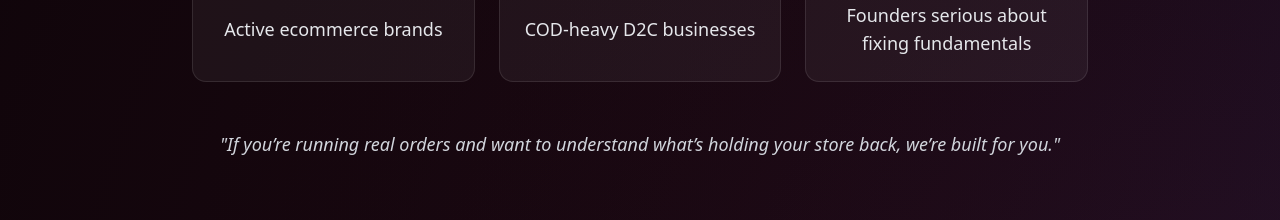
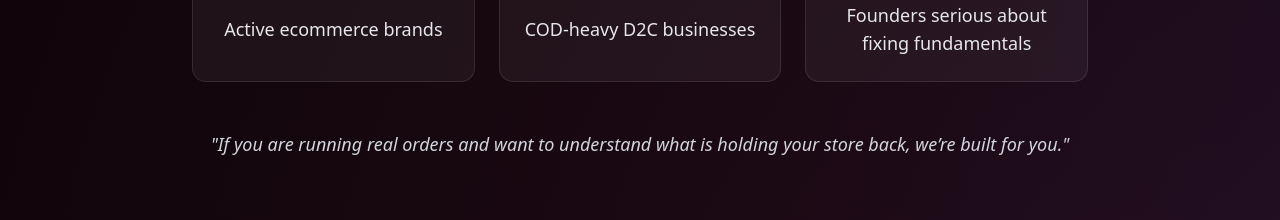
Before and after one commit to deepanshu26kohli/tech-bits, a Next.js app: page /about in a window 1280 px wide. Shown: the part 3640-3860 px from the top of the page. Built offline with nearby package versions, Linux system fonts and the light colour scheme.

Commit message:
about page ts errors

```diff
--- a/app/about/page.tsx
+++ b/app/about/page.tsx
@@ -139,7 +139,7 @@ const About = () => {
             ))}
           </div>
           <p className="text-gray-300 text-lg italic">
-            "If you’re running real orders and want to understand what’s holding your store back, we’re built for you."
+            "If you are running real orders and want to understand what is holding your store back, we’re built for you."
           </p>
         </div>
 
```
